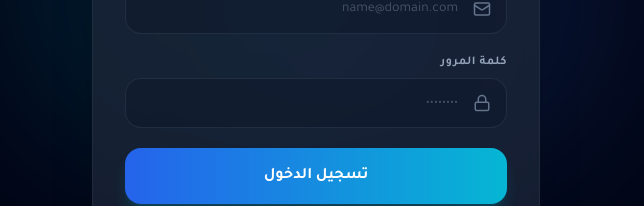
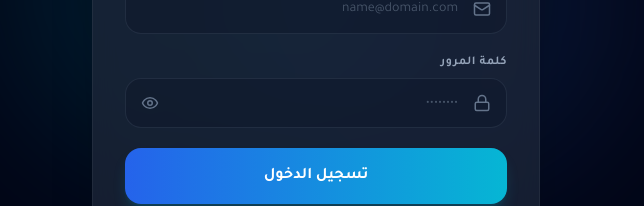
Before and after one commit to Takashi-Studio/Solar-Cleaner, a React (Vite) app in the folder frontend/: page / in a window 1280 px wide. Shown: the part 406-612 px from the top of the page, without its empty margins (324-968 px from the left). Built offline with nearby package versions, Linux system fonts and the light colour scheme; no server answers.

Commit message:
fix: destructure onNavigateToAdmin in Dashboard props and add show password toggle to login screen

```diff
--- a/frontend/src/components/Dashboard.tsx
+++ b/frontend/src/components/Dashboard.tsx
@@ -44,7 +44,7 @@
 
 const DAYS_NAMES = ['الأحد', 'الإثنين', 'الثلاثاء', 'الأربعاء', 'الخميس', 'الجمعة', 'السبت'];
 
-export const Dashboard: React.FC<DashboardProps> = ({ token, user, onLogout }) => {
+export const Dashboard: React.FC<DashboardProps> = ({ token, user, onLogout, onNavigateToAdmin }) => {
   const [devices, setDevices] = useState<Device[]>([]);
   const [selectedDeviceId, setSelectedDeviceId] = useState<string | null>(null);
 
--- a/frontend/src/components/Login.tsx
+++ b/frontend/src/components/Login.tsx
@@ -1,5 +1,5 @@
 import React, { useState } from 'react';
-import { LogIn, Mail, Lock, AlertCircle } from 'lucide-react';
+import { LogIn, Mail, Lock, AlertCircle, Eye, EyeOff } from 'lucide-react';
 import { API_URL } from '../config';
 
 interface LoginProps {
@@ -10,6 +10,7 @@
 export const Login: React.FC<LoginProps> = ({ onLogin, onNavigateToRegister }) => {
   const [email, setEmail] = useState('');
   const [password, setPassword] = useState('');
+  const [showPassword, setShowPassword] = useState(false);
   const [error, setError] = useState('');
   const [loading, setLoading] = useState(false);
 
@@ -85,13 +86,20 @@
                 <Lock size={18} />
               </span>
               <input
-                type="password"
+                type={showPassword ? 'text' : 'password'}
                 required
-                className="w-full pl-4 pr-12 py-3.5 bg-slate-900/50 border border-slate-700/50 rounded-2xl focus:border-cyan-500 focus:ring-1 focus:ring-cyan-500 outline-none text-white text-sm transition-all placeholder:text-slate-600"
+                className="w-full pl-12 pr-12 py-3.5 bg-slate-900/50 border border-slate-700/50 rounded-2xl focus:border-cyan-500 focus:ring-1 focus:ring-cyan-500 outline-none text-white text-sm transition-all placeholder:text-slate-600"
                 placeholder="••••••••"
                 value={password}
                 onChange={(e) => setPassword(e.target.value)}
               />
+              <button
+                type="button"
+                onClick={() => setShowPassword(!showPassword)}
+                className="absolute inset-y-0 left-4 flex items-center text-slate-500 hover:text-cyan-400 transition-colors"
+              >
+                {showPassword ? <EyeOff size={18} /> : <Eye size={18} />}
+              </button>
             </div>
           </div>
 
```
